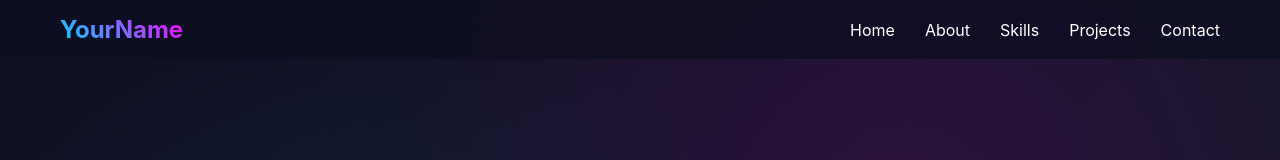
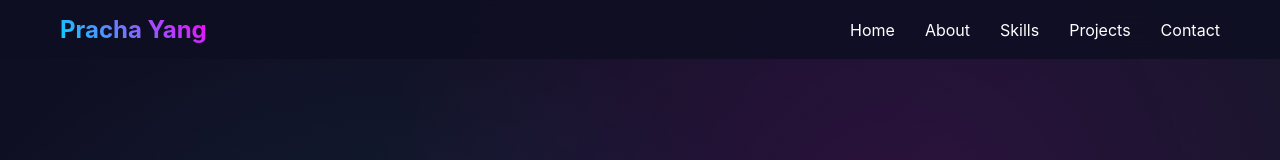
Before and after one commit to pracha-yang/pracha-yang.github.io, a plain HTML site: page index.html in a window 1280 px wide. Shown: the top 160 px of the page. Drawn offline with Linux system fonts and the light colour scheme.

Commit message:
Update index.html

```diff
--- a/index.html
+++ b/index.html
@@ -384,7 +384,7 @@
     <nav id="navbar">
         <div class="container">
             <div class="nav-container">
-                <div class="logo">YourName</div>
+                <div class="logo">Pracha Yang</div>
                 <ul class="nav-links">
                     <li><a href="#home">Home</a></li>
                     <li><a href="#about">About</a></li>
```
